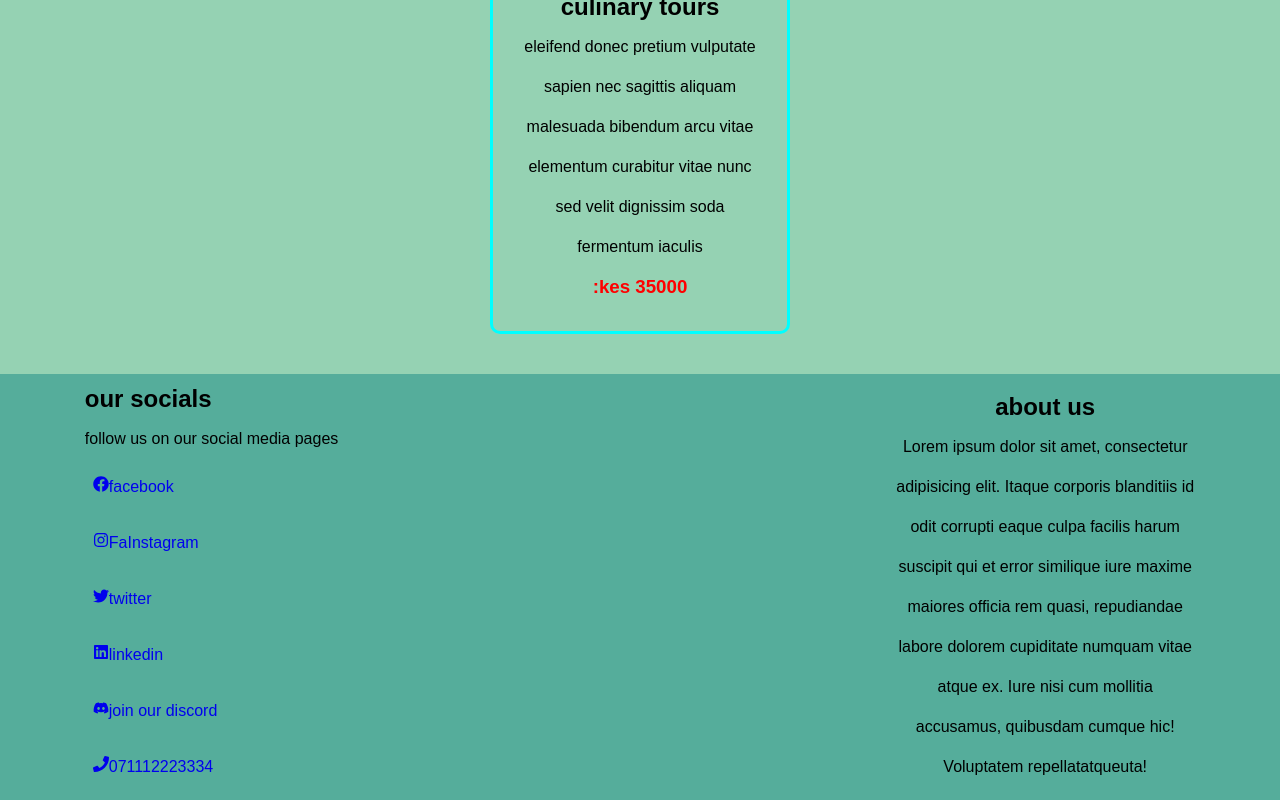
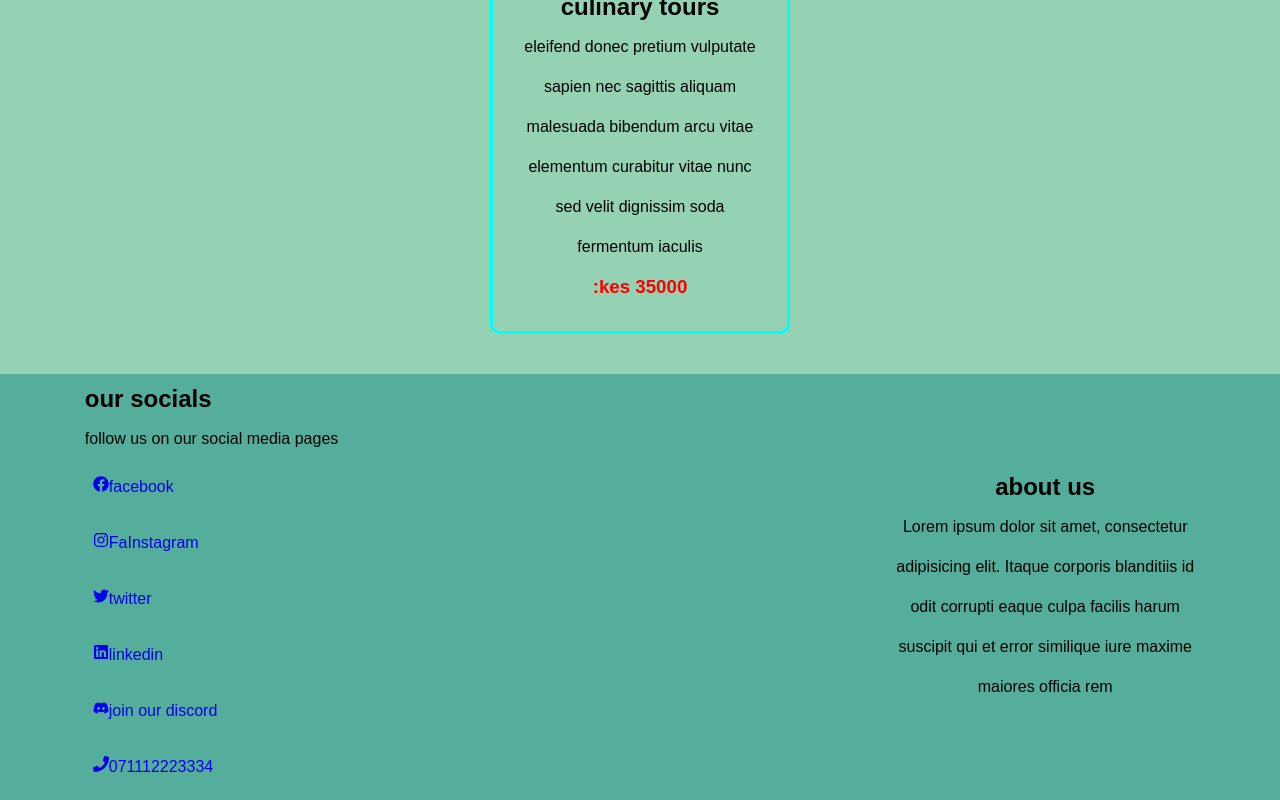
Before and after one commit to johnndi/zaph-tours, a React (Vite) app: page /Triptype in a window 1280 px wide. Shown: the part 2266-3066 px from the top of the page. Built offline with nearby package versions, Linux system fonts and the light colour scheme; a web font is replaced by a local one.

Commit message:
Update Footer.jsx

```diff
--- a/src/assets/components/Footer.jsx
+++ b/src/assets/components/Footer.jsx
@@ -26,9 +26,7 @@ const Footer = () => {
               Lorem ipsum dolor sit amet, consectetur adipisicing elit. Itaque
               corporis blanditiis id odit corrupti eaque culpa facilis harum
               suscipit qui et error similique iure maxime maiores officia rem
-              quasi, repudiandae labore dolorem cupiditate numquam vitae atque
-              ex. Iure nisi cum mollitia accusamus, quibusdam cumque hic!
-              Voluptatem repellatatqueuta!
+
             </p>
           </div>
         </div>
```
